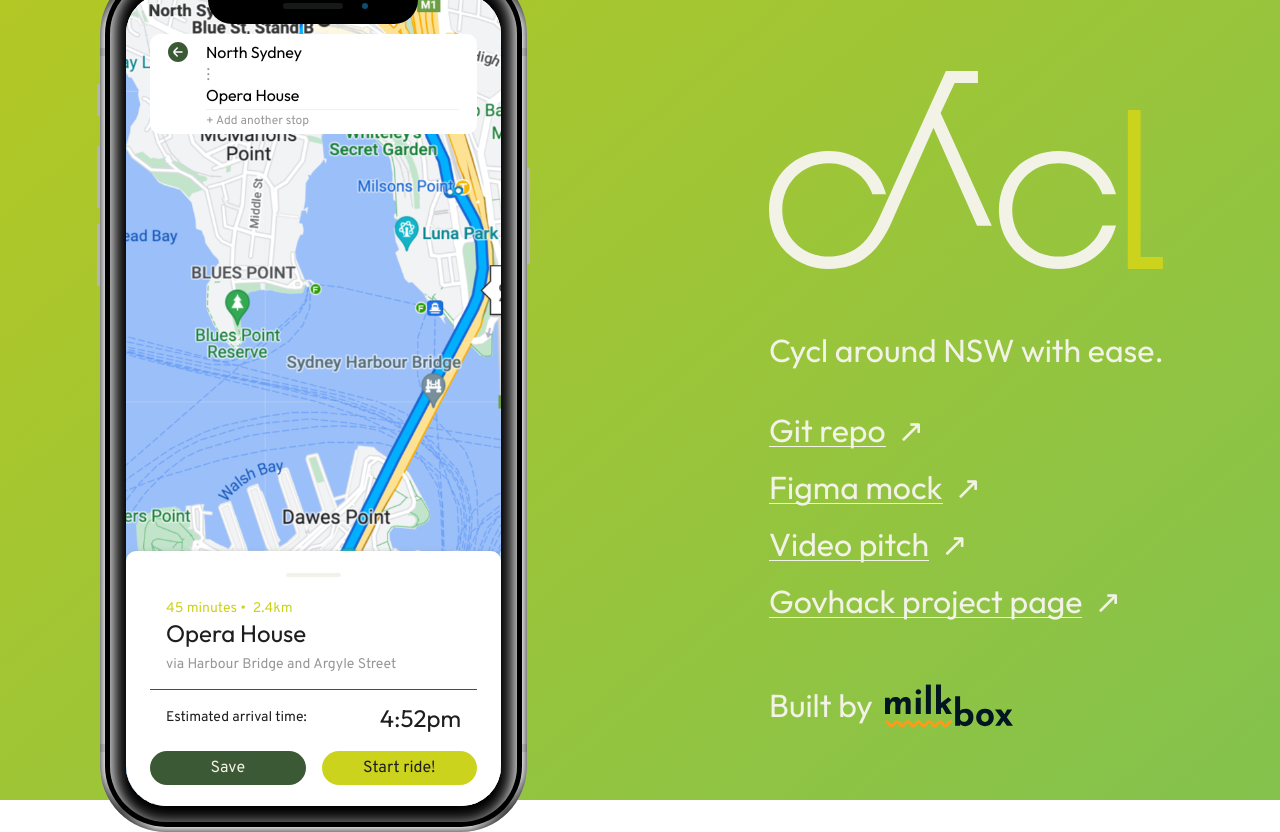
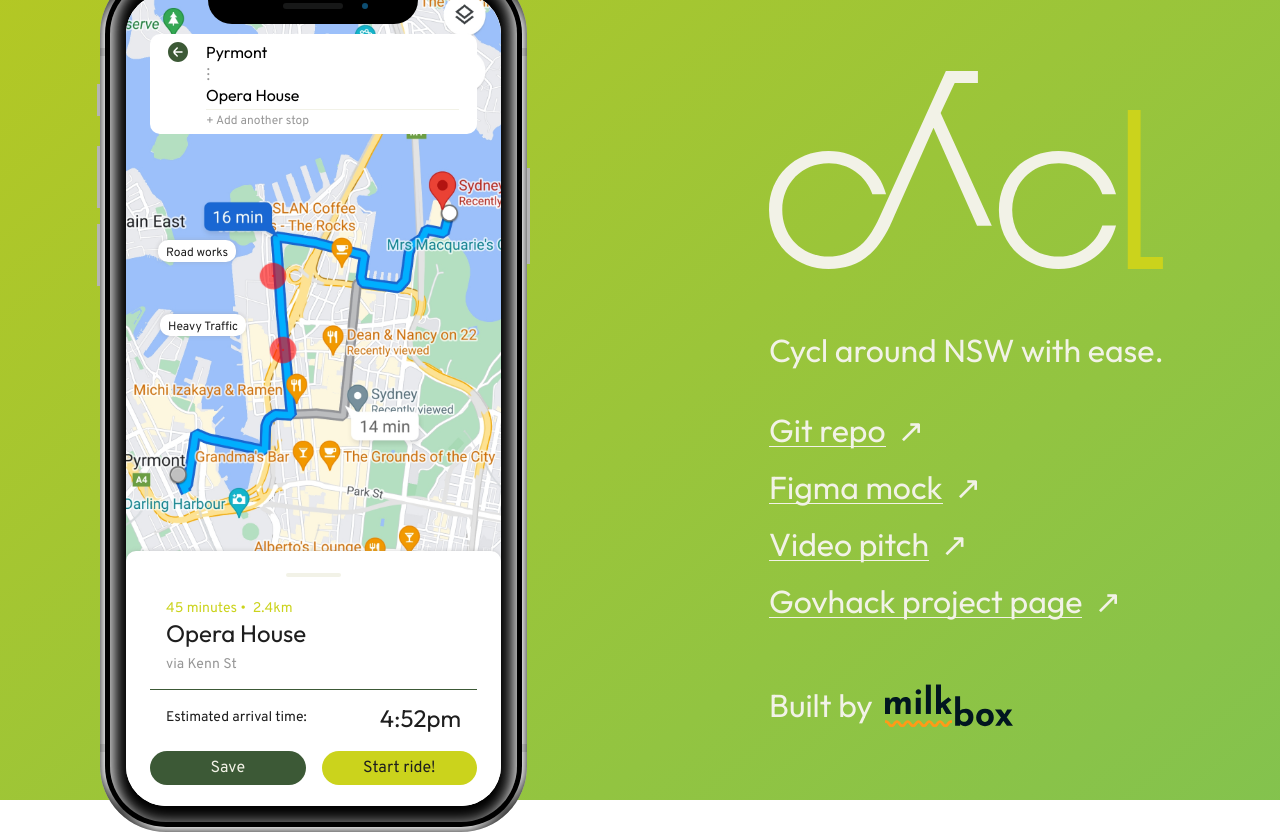
Before and after one commit to callistusystan/cycl, a React (Create React App) app: page /search-result in a window 1280 px wide. Built offline with nearby package versions, Linux system fonts and the light colour scheme.

Commit message:
Implement heatmap

```diff
--- a/src/pages/CompletedRide.js
+++ b/src/pages/CompletedRide.js
@@ -11,7 +11,7 @@
   };
 
   componentDidMount() {
-    setTimeout(() => this.setState({ ready: true }), 500);
+    setTimeout(() => this.setState({ ready: true }), 1500);
   }
 
   renderLoading = () => {
@@ -73,7 +73,7 @@
           justifyContent: "space-between",
         }}
       >
-        <img src="/route1.png" style={{ width: "250%", marginLeft: -260 }} />
+        <img src="/pro_route2.png" style={{ width: "100%", marginLeft: 0, marginTop: -50 }} />
         <ScrollView
           style={{
             background: "#fff",
@@ -115,7 +115,7 @@
               You're here!
             </h1>
             <p style={{ marginTop: "4px", font: "var(--copy16)" }}>
-              Total time elapsed: 50 minutes
+              Total time elapsed: 13 minutes
             </p>
             <p
               style={{
@@ -124,7 +124,7 @@
                 color: "var(--lime)",
               }}
             >
-              You were ahead of schedule by 2 minutes.
+              You were ahead of schedule by 1 minute.
             </p>
           </div>
           {this.renderFeedback()}
--- a/src/pages/GroupCyclePage.js
+++ b/src/pages/GroupCyclePage.js
@@ -67,12 +67,12 @@
 
             <span style={{alignSelf: 'flex-start', marginTop: 32, color: 'var(--dark)', font: 'var(--title)'}}>Upcoming rides</span>
 
-            <CafeCard cafeName="Cafe" suburb="Suburb" style={{background: 'var(--sunshine)'}} />
+            <CafeCard cafeName="GG Espresso" suburb="Sydney" style={{background: 'var(--sunshine)'}} />
 
             <span style={{alignSelf: 'flex-start', marginTop: 32, color: 'var(--dark)', font: 'var(--title)'}}>Past rides</span>
 
-            <CafeCard cafeName="Cafe" suburb="Suburb" />
-            <CafeCard cafeName="Cafe" suburb="Suburb" />
+            <CafeCard cafeName="Ground Control Cafe" suburb="Sydney" />
+            <CafeCard cafeName="Guylian Belgian Chocolate Cafe" suburb="Sydney" />
           </ScrollView>
         </div>
       );
--- a/src/pages/SearchPage.js
+++ b/src/pages/SearchPage.js
@@ -78,6 +78,7 @@
               borderRadius: "60px",
               background: "#E3E3E3",
               padding: "2px 12px",
+              paddingTop: 4,
               font: "var(--copy12)",
               color: "#8C8C8C",
               border: "0",
@@ -91,6 +92,7 @@
               borderRadius: "60px",
               background: "#E3E3E3",
               padding: "2px 12px",
+              paddingTop: 4,
               font: "var(--copy12)",
               color: "#8C8C8C",
               border: "0",
@@ -104,6 +106,7 @@
               borderRadius: "60px",
               background: "var(--lime)",
               padding: "2px 12px",
+              paddingTop: 4,
               font: "var(--copy12)",
               border: "0",
             }}
@@ -115,6 +118,7 @@
               borderRadius: "60px",
               background: "var(--lime)",
               padding: "2px 12px",
+              paddingTop: 4,
               font: "var(--copy12)",
               border: "0",
             }}
@@ -169,6 +173,7 @@
               borderRadius: "47px",
               background: "var(--cream)",
               padding: "4px 12px",
+              paddingTop: 6,
               font: "var(--copy12)",
               color: "var(--slate)",
               border: "0",
@@ -238,20 +243,20 @@
               "Opera house",
               "45 mins",
               "2.4km",
-              "Coffee Cafe"
+              "GG Espresso"
             )}
             {this.renderRecentSearchItem("Darling Sq", "20 mins", "1.5km")}
             {this.renderRecentSearchItem(
               "225 George Street, Sydney",
               "30 mins",
               "2.0km",
-              "Coffee Cafe"
+              "Precint"
             )}
             {this.renderRecentSearchItem(
               "Barangaroo Ferry Terminal",
               "25 mins",
               "1.8km",
-              "Coffee Cafe"
+              "Three Beans"
             )}
             {this.renderRecentSearchItem(
               "48 Pirrama Rd, Pyrmont",
--- a/src/pages/SearchResultPage.js
+++ b/src/pages/SearchResultPage.js
@@ -9,6 +9,7 @@
   state = {
     ready: false,
     isStart: false,
+    goodRoute: false,
   };
 
   componentDidMount() {
@@ -76,7 +77,7 @@
             Estimated arrival time:
           </span>
           <span style={{ color: "var(--dark)", font: "var(--title)" }}>
-            4:52pm
+            {this.state.goodRoute ? '4:50pm' : '4:52pm'}
           </span>
         </div>
 
@@ -183,7 +184,7 @@
               font: "var(--copy14)",
             }}
           >
-            via Harbour Bridge and Argyle Street
+            {this.state.goodRoute ? 'via Pitt St' : 'via Kenn St'}
           </span>
         </div>
 
@@ -241,12 +242,27 @@
           maxHeight: "100%",
           display: "flex",
           flexDirection: "column",
+          cursor: 'pointer',
         }}
       >
         <img
-          src="/route1.png"
-          style={{ width: "350%", marginLeft: -350, marginTop: -80 }}
+          onClick={() => this.setState({goodRoute: true,})}
+          src={this.state.goodRoute ? 'pro_route2.png' : 'pro_route1.png'}
+          style={{ width: "100%", marginLeft: 0, marginTop: -50 }}
         />
+        <div style={{display: 'flex', alignItems: 'center', position: 'absolute', top: 265, left: 132}}>
+          <BounceLoader size="30" color="red" style={{position: 'absolute',}} />
+          <div style={{marginLeft: -100, marginTop: -19, background: '#fff', padding: '0 8px 2px', borderRadius: 10, boxShadow: '0px 0px 4px rgba(151, 151, 151, 0.4)',}}>
+            <span style={{font: 'var(--copy12)', color: 'var(--dark)'}}>Road works</span>
+          </div>
+        </div>
+
+        <div style={{display: 'flex', alignItems: 'center', position: 'absolute', top: 339, left: 142}}>
+          <BounceLoader size="30" color="red" style={{position: 'absolute',}} />
+          <div style={{marginLeft: -108, marginTop: -19, background: '#fff', padding: '0 8px 2px', borderRadius: 10, boxShadow: '0px 0px 4px rgba(151, 151, 151, 0.4)',}}>
+            <span style={{font: 'var(--copy12)', color: 'var(--dark)'}}>Heavy Traffic</span>
+          </div>
+        </div>
         {this.renderPopup()}
       </div>
     );
@@ -279,7 +295,7 @@
             />
           </Link>
           <div style={{ flexGrow: "1" }}>
-            <p>North Sydney</p>
+            <p>Pyrmont</p>
             <div style={{ display: "flex", flexDirection: "column" }}>
               <span style={{ lineHeight: "5px", color: "var(--slate)" }}>
                 .
```
Also changed, not shown: public/pro_route1.png (added), public/pro_route2.png (added).
